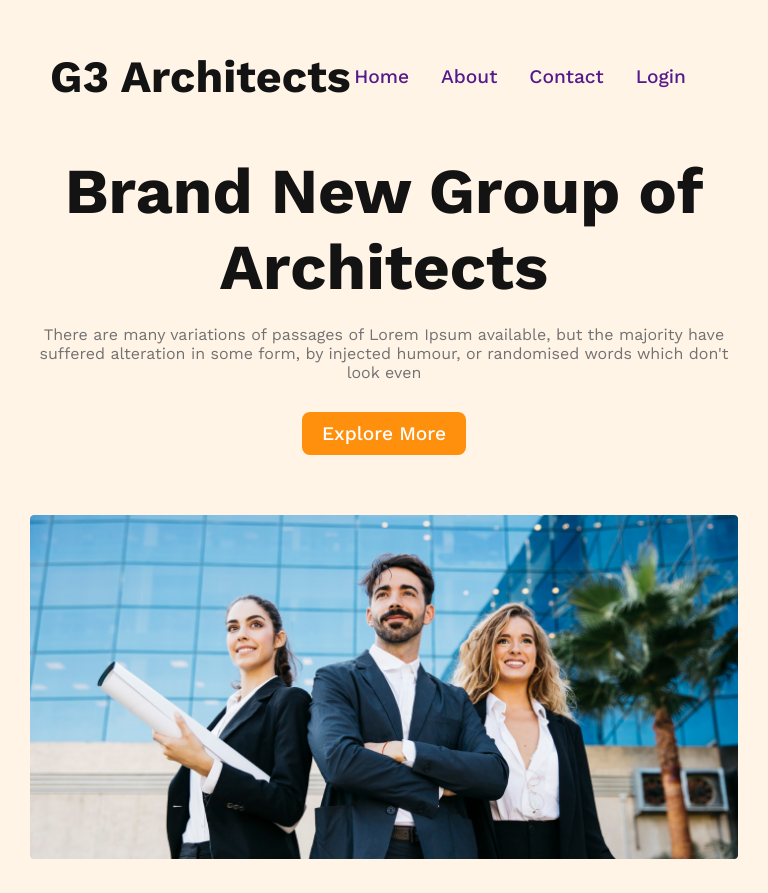
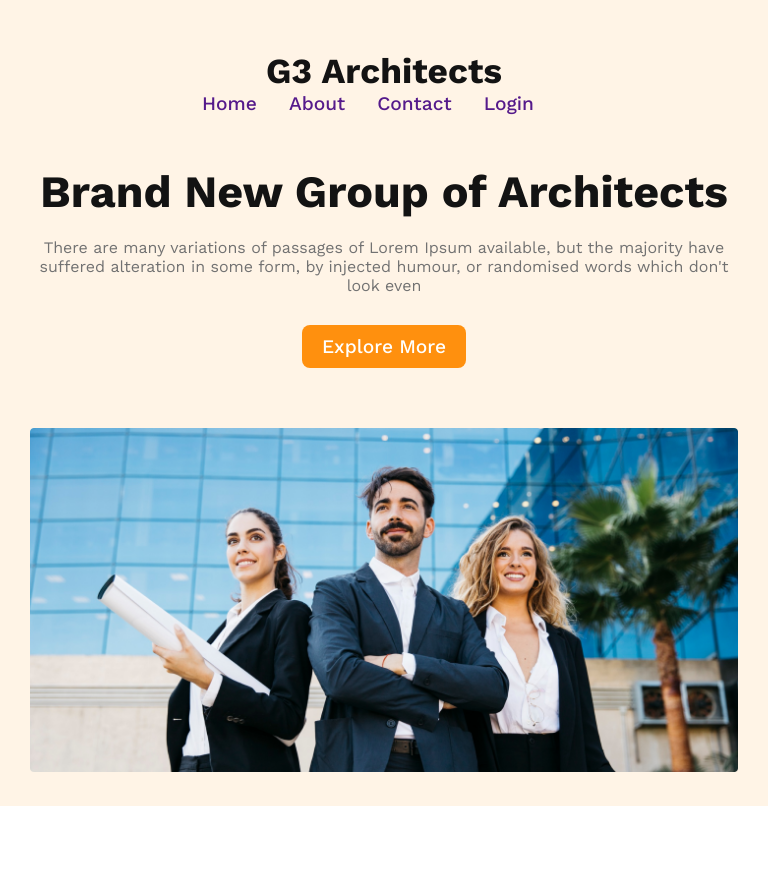
Before and after one commit to developer-sazzad/g3-architechts, a plain HTML site: page index.html in a window 768 px wide. After the commit the page ends 806 px from the top, so only its background shows below. Drawn offline with nearby package versions, Linux system fonts and the light colour scheme.

Commit message:
Finished Mobile and Tablet Responsive

```diff
--- a/styles/style.css
+++ b/styles/style.css
@@ -90,4 +90,26 @@ nav li a {
     nav {
         flex-direction: column;
     }
+
+    .site-title {
+        font-size: 1.8rem;
+    }
+
+    .banner-title {
+        font-size: 2.2rem;
+    }
 }
+
+@media screen and (min-width: 576px) and (max-width: 960px) {
+    nav {
+        flex-direction: column;
+    }
+
+    .site-title {
+        font-size: 2.2rem;
+    }
+
+    .banner-title {
+        font-size: 2.8rem;
+    }
+}
```
